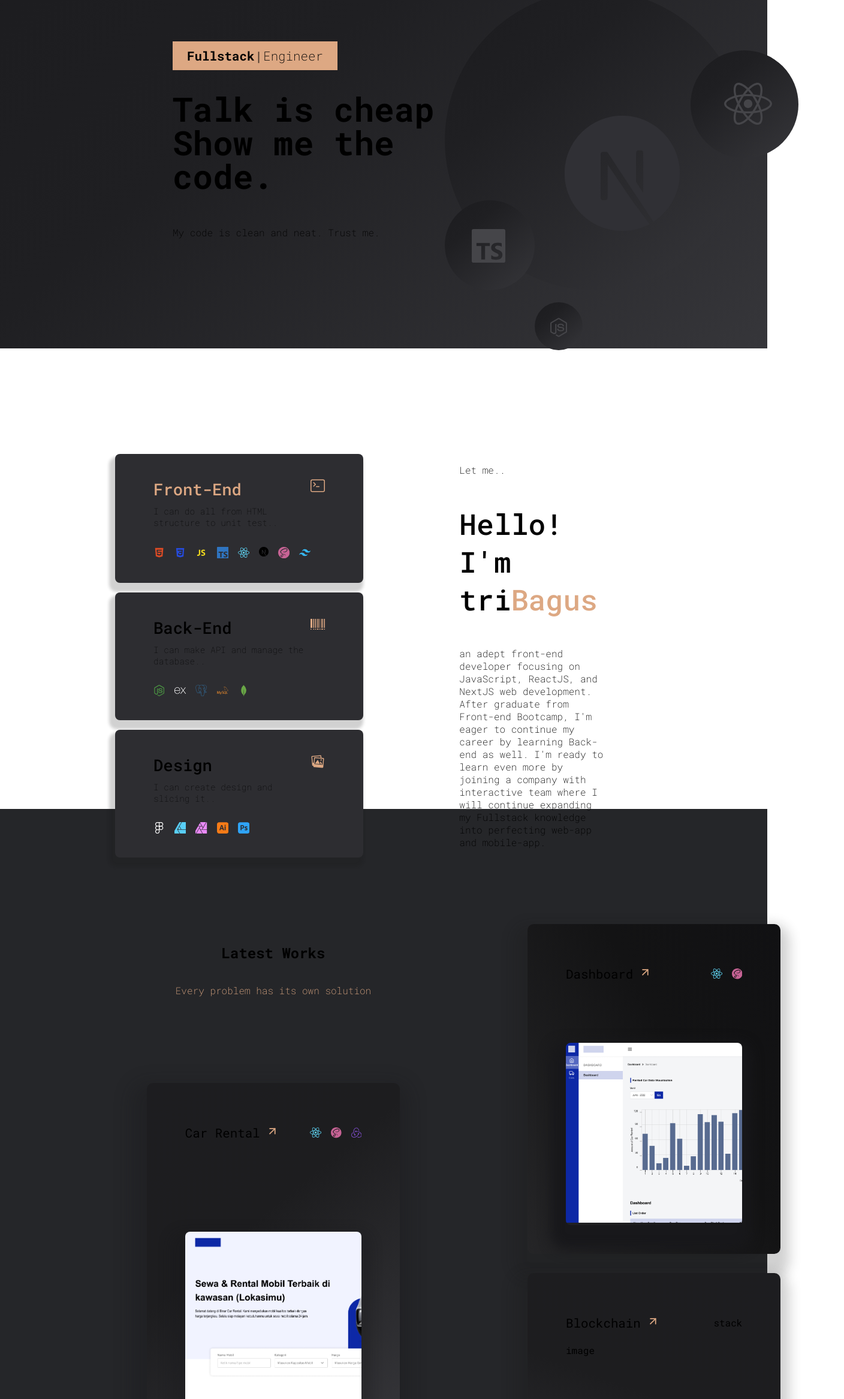
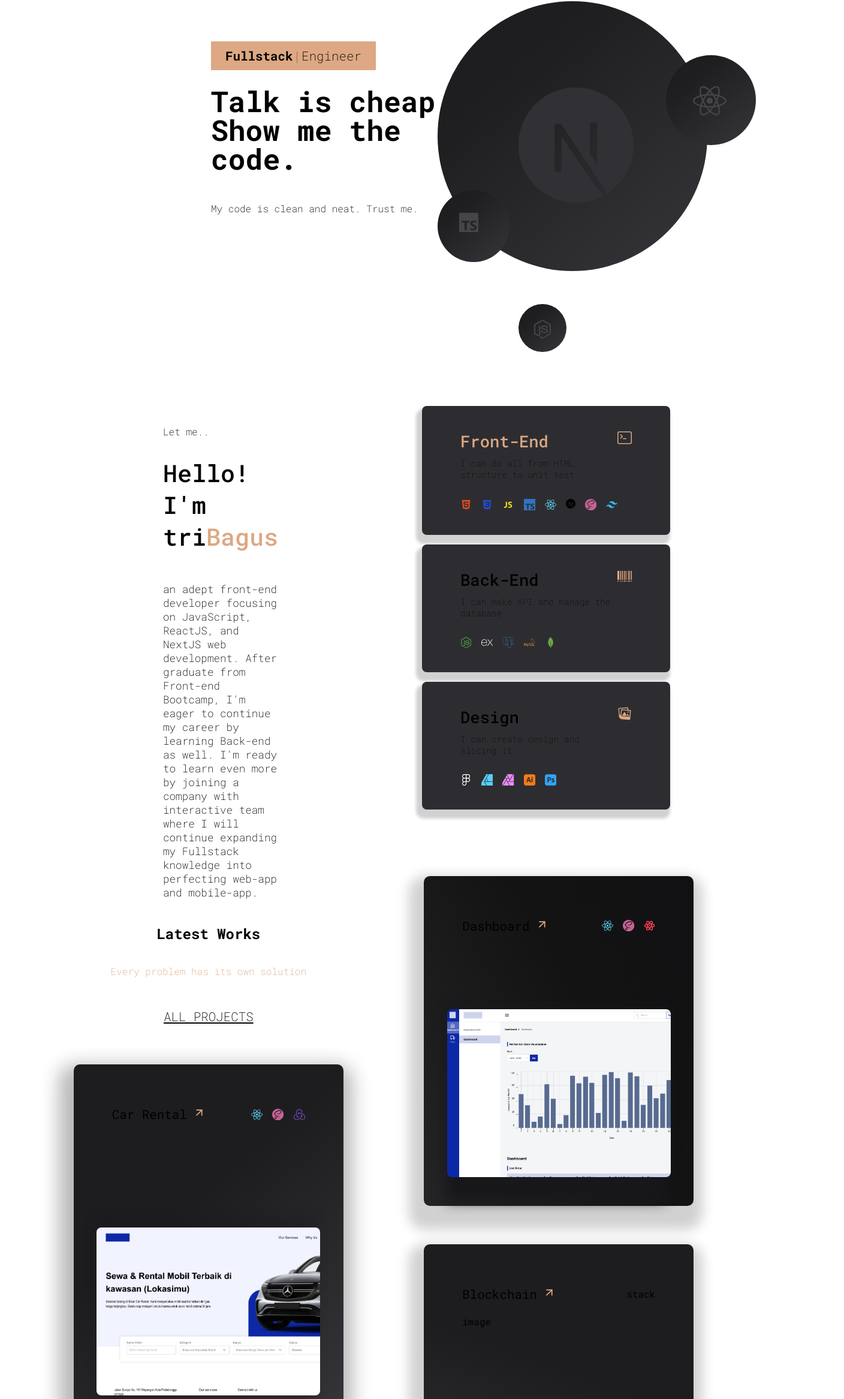
Before and after one commit to tribagusu/tribagus-website, a Next.js app: page / in a window 1280 px wide. Shown: the part 219-2552 px from the top of the page at 60% size, 1408 px wide, since content can reach past the window. Built offline with nearby package versions, Linux system fonts and the light colour scheme.

Commit message:
responsive tab

```diff
--- a/components/About.tsx
+++ b/components/About.tsx
@@ -27,6 +27,21 @@ const About = () => {
   return (
     <main className={styles.about} id="about">
       <section className={styles.container}>
+        <aside className={styles.profile}>
+          <small>Let me..</small>
+          <h1>
+            Hello! <br /> I&apos;m tri<span>Bagus</span>
+          </h1>
+
+          <p>
+            an adept front-end developer focusing on JavaScript, ReactJS, and
+            NextJS web development. After graduate from Front-end Bootcamp,
+            I&apos;m eager to continue my career by learning Back-end as well.
+            I&apos;m ready to learn even more by joining a company with
+            interactive team where I will continue expanding my Fullstack
+            knowledge into perfecting web-app and mobile-app.
+          </p>
+        </aside>
         <aside className={styles.skills}>
           <article className={styles.skill}>
             <div className={styles.content}>
@@ -116,21 +131,6 @@ const About = () => {
             </div>
           </article>
         </aside>
-        <aside className={styles.profile}>
-          <p>Let me..</p>
-          <h1>
-            Hello! <br /> I&apos;m tri<span>Bagus</span>
-          </h1>
-
-          <p>
-            an adept front-end developer focusing on JavaScript, ReactJS, and
-            NextJS web development. After graduate from Front-end Bootcamp,
-            I&apos;m eager to continue my career by learning Back-end as well.
-            I&apos;m ready to learn even more by joining a company with
-            interactive team where I will continue expanding my Fullstack
-            knowledge into perfecting web-app and mobile-app.
-          </p>
-        </aside>
       </section>
     </main>
   )
--- a/components/Hero.tsx
+++ b/components/Hero.tsx
@@ -24,19 +24,19 @@ const Hero = () => {
             <SiNextdotjs />
           </span>
           <div className={styles.circle1}>
-            <div>
+            <span>
               <FaReact />
-            </div>
+            </span>
           </div>
           <div className={styles.circle2}>
-            <div>
+            <span>
               <SiTypescript />
-            </div>
+            </span>
           </div>
           <div className={styles.circle3}>
-            <div>
+            <span>
               <FaNodeJs />
-            </div>
+            </span>
           </div>
         </div>
       </section>
--- a/components/Works.tsx
+++ b/components/Works.tsx
@@ -3,7 +3,7 @@ import Image from "next/image"
 import { FaReact } from "react-icons/fa"
 import { SiSass, SiRedux } from "react-icons/si"
 import { FiArrowUpRight } from "react-icons/fi"
-
+import { TbBrandReactNative } from "react-icons/tb"
 import styles from "../styles/Works.module.scss"
 
 const Works = () => {
@@ -13,6 +13,9 @@ const Works = () => {
         <article className={styles.left}>
           <h2>Latest Works</h2>
           <p>Every problem has its own solution</p>
+          <Link href="/#works" className={styles.allProjects}>
+            <h5>ALL PROJECTS</h5>
+          </Link>
           <div className={styles.card1}>
             <div className={styles.title}>
               <Link
@@ -39,16 +42,15 @@ const Works = () => {
             </div>
             <div className={styles.image}>
               <Image
+                className={styles.imageContent}
                 src={"/rental.png"}
-                width={400}
-                height={300}
+                width={380}
+                height={280}
                 alt="rental"
+                style={{ borderRadius: "8px" }}
               />
             </div>
           </div>
-          <Link href="/#works" className={styles.projects}>
-            <h5>ALL PROJECTS</h5>
-          </Link>
         </article>
         <article className={styles.right}>
           <div className={styles.card2}>
@@ -70,14 +72,18 @@ const Works = () => {
                 <div className={styles.sass}>
                   <SiSass />
                 </div>
+                <div className={styles.query}>
+                  <TbBrandReactNative />
+                </div>
               </div>
             </div>
             <div className={styles.image}>
               <Image
                 src={"/dashboard.png"}
-                width={400}
-                height={300}
                 alt="dashboard"
+                width={380}
+                height={280}
+                style={{ borderRadius: "8px" }}
               />
             </div>
           </div>
--- a/package.json
+++ b/package.json
@@ -13,6 +13,7 @@
     "react": "18.2.0",
     "react-dom": "18.2.0",
     "react-icons": "^4.6.0",
+    "sharp": "^0.31.2",
     "typewriter-effect": "^2.19.0"
   },
   "devDependencies": {
--- a/styles/About.module.scss
+++ b/styles/About.module.scss
@@ -1,6 +1,9 @@
 @import "mixin";
+@import "breakpoints";
 
 .about {
+  display: flex;
+  justify-content: center;
   height: 90vh;
   padding-top: 10rem;
   margin: 1rem 0;
@@ -9,11 +12,34 @@
     display: grid;
     grid-template-columns: 1fr 1fr;
     gap: 10rem;
-    margin: auto;
+    .profile {
+      display: flex;
+      flex-direction: column;
+      padding-right: 5rem;
+      margin-top: 2rem;
+      margin-left: 5rem;
+      small {
+        font-weight: 200;
+        font-size: 1rem;
+      }
+      p {
+        font-weight: 200;
+        font-size: 1.1rem;
+      }
+      h1 {
+        font-size: 2.5rem;
+        font-weight: 500;
+        margin: 2rem 0;
+        span {
+          color: #dda883;
+        }
+      }
+    }
     .skills {
       display: flex;
       flex-direction: column;
       gap: 1rem;
+      margin-right: 5rem;
       .skill {
         display: flex;
         justify-content: space-between;
@@ -101,20 +127,45 @@
         }
       }
     }
-    .profile {
+  }
+}
+
+//_ breakpoints
+@include xl {
+  .about {
+    .container {
+      gap: 5rem;
+      .skills {
+        margin-right: 0;
+      }
+      .profile {
+        margin-left: 0;
+        padding-right: 0;
+      }
+    }
+  }
+}
+
+@include lg {
+  .about {
+    .container {
+      width: 80%;
+      gap: 3rem;
+    }
+  }
+}
+
+@include md {
+  .about {
+    padding-top: 0;
+    margin-bottom: 5rem;
+    .container {
       display: flex;
       flex-direction: column;
-      width: 90%;
-      padding-right: 3rem;
-      p {
-        font-weight: 200;
-      }
-      h1 {
-        font-size: 3rem;
-        font-weight: 500;
-        margin: 2rem 0;
-        span {
-          color: #dda883;
+      .profile {
+        align-items: center;
+        h1 {
+          text-align: center;
         }
       }
     }
--- a/styles/Footer.module.scss
+++ b/styles/Footer.module.scss
@@ -1,29 +1,29 @@
+@import "breakpoints";
+
 .footer {
-  height: 3rem;
+  display: flex;
+  justify-content: center;
   .container {
     width: 70%;
-    display: grid;
-    grid-template-columns: 60% 40%;
-    gap: 10rem;
+    display: flex;
+    justify-content: center;
+    gap: 15%;
     padding-bottom: 5rem;
-    margin: auto;
     border-top: 1px solid #38393d;
-
     .left {
       display: flex;
       flex-direction: column;
-      margin-left: 4rem;
       h1 {
-        width: 70%;
-        font-size: 1.7rem;
+        font-size: 1.2rem;
         font-weight: 200;
+        margin-top: 2rem;
       }
       .copyright {
         display: flex;
         align-items: center;
         gap: 3rem;
         h4 {
-          font-size: 1.3rem;
+          font-size: 1rem;
           font-weight: 100;
         }
         small {
@@ -34,9 +34,7 @@
     .right {
       display: flex;
       flex-direction: column;
-      p {
-        margin-top: 2rem;
-      }
+      margin-top: 3rem;
       h3 {
         font-size: 1rem;
         font-weight: 100;
@@ -49,9 +47,6 @@
       }
       .links {
         display: flex;
-        flex-direction: column;
-        align-items: flex-start;
-        justify-content: center;
         gap: 1rem;
         margin-top: 1rem;
         p {
@@ -63,3 +58,24 @@
     }
   }
 }
+//_ breakpoints
+@include xl {
+  .container {
+    width: 100%;
+    .left {
+      margin-left: 0;
+    }
+    .right {
+      margin-right: 0;
+    }
+  }
+}
+
+@include md {
+  .footer {
+    .container {
+      flex-direction: column;
+      padding-right: 5rem;
+    }
+  }
+}
--- a/styles/Header.module.scss
+++ b/styles/Header.module.scss
@@ -1,9 +1,11 @@
+@import "breakpoints";
+
 .header {
+  display: flex;
+  justify-content: center;
   position: fixed;
-  top: 0;
-  left: 0;
   z-index: 9;
-  width: 100vw;
+  width: 100%;
   height: 90px;
   padding: 1rem 0;
   backdrop-filter: blur(1rem);
@@ -12,9 +14,6 @@
     display: flex;
     align-items: center;
     justify-content: space-between;
-    position: absolute;
-    z-index: 11;
-    left: 13%;
     width: 70%;
     padding: 10px 20px;
     .logoNavbar {
@@ -134,3 +133,51 @@
     }
   }
 }
+
+//_ breakpoints
+@include xl {
+  .header {
+    .container {
+      width: 85%;
+      .logoNavbar {
+        .navbar {
+          gap: 1rem;
+        }
+      }
+    }
+  }
+}
+
+@include lg {
+  .header {
+    .container {
+      width: 90%;
+      .logoNavbar {
+        .navbar {
+          gap: 0;
+        }
+      }
+    }
+  }
+}
+
+@include md {
+  .header {
+    .container {
+      justify-content: flex-start;
+      .logoNavbar {
+        .navbar {
+          display: none;
+        }
+      }
+      .contact {
+        .github {
+          display: none;
+        }
+        .linkedin {
+          display: none;
+        }
+      }
+    }
+  }
+}
--- a/styles/Hero.module.scss
+++ b/styles/Hero.module.scss
@@ -1,39 +1,22 @@
+@import "breakpoints";
+
 .hero {
-  height: 100vh;
-  // margin-top: 6rem;
+  display: flex;
+  justify-content: center;
+  height: 90vh;
   padding-top: 6rem;
-  background: rgb(19, 19, 22);
-  background: linear-gradient(
-    140deg,
-    rgb(28, 28, 31) 0%,
-    rgb(31, 31, 34) 40%,
-    rgb(54, 54, 58) 100%
-  );
   .container {
     display: grid;
-    margin: auto;
     grid-template-columns: 60% 40%;
-    width: 80%;
+    width: 70%;
+    position: relative;
     .content {
       margin-top: 12rem;
       margin-left: 10rem;
       display: flex;
       flex-direction: column;
-      // .title {
-      //   display: flex;
-      //   background: #dda883;
-      //   width: 270px;
-      //   height: 50px;
-      //   margin-bottom: -20px;
-      //   p {
-      //     margin: auto;
-      //     font-size: 1.2rem;
-      //     color: black;
-      //     font-weight: 500;
-      //   }
-      // }
       h1 {
-        font-size: 3.5rem;
+        font-size: 3rem;
         line-height: 1;
       }
       p {
@@ -45,8 +28,8 @@
       position: relative;
       right: 0;
       top: 20%;
-      width: 500px;
-      height: 500px;
+      width: 450px;
+      height: 450px;
       border-radius: 50%;
       background: rgb(19, 19, 22);
       background: linear-gradient(
@@ -59,39 +42,13 @@
         position: absolute;
         font-size: 12rem;
         color: #303035;
-        left: 40%;
-        top: 40%;
+        left: 30%;
+        top: 30%;
       }
       .circle1 {
         position: absolute;
         right: -18%;
         top: 20%;
-        width: 180px;
-        height: 180px;
-        border-radius: 50%;
-        transition: transform 0.2s;
-        background: rgb(19, 19, 22);
-        background: linear-gradient(
-          140deg,
-          rgb(28, 28, 31) 0%,
-          rgb(31, 31, 34) 30%,
-          rgb(54, 54, 58) 100%
-        );
-        div {
-          position: absolute;
-          color: #454549;
-          font-size: 5rem;
-          left: 31%;
-          top: 25%;
-        }
-      }
-      .circle1:hover {
-        transform: scale(1.05);
-      }
-      .circle2 {
-        position: absolute;
-        left: 0;
-        top: 70%;
         width: 150px;
         height: 150px;
         border-radius: 50%;
@@ -103,12 +60,32 @@
           rgb(31, 31, 34) 30%,
           rgb(54, 54, 58) 100%
         );
-        div {
-          position: absolute;
+        span {
           color: #454549;
           font-size: 3.5rem;
-          left: 30%;
-          top: 30%;
+        }
+      }
+      .circle1:hover {
+        transform: scale(1.05);
+      }
+      .circle2 {
+        position: absolute;
+        left: 0;
+        top: 70%;
+        width: 120px;
+        height: 120px;
+        border-radius: 50%;
+        transition: transform 0.2s;
+        background: rgb(19, 19, 22);
+        background: linear-gradient(
+          140deg,
+          rgb(28, 28, 31) 0%,
+          rgb(31, 31, 34) 30%,
+          rgb(54, 54, 58) 100%
+        );
+        span {
+          color: #454549;
+          font-size: 2rem;
         }
       }
       .circle2:hover {
@@ -117,7 +94,7 @@
       .circle3 {
         position: absolute;
         left: 30%;
-        bottom: -20%;
+        bottom: -30%;
         width: 80px;
         height: 80px;
         transition: transform 0.2s;
@@ -129,12 +106,9 @@
           rgb(31, 31, 34) 30%,
           rgb(54, 54, 58) 100%
         );
-        div {
-          position: absolute;
+        span {
           color: #454549;
           font-size: 2rem;
-          left: 30%;
-          top: 30%;
         }
       }
       .circle3:hover {
@@ -143,3 +117,59 @@
     }
   }
 }
+
+//_ Breakpoints
+@include xl {
+  .hero {
+    height: 80vh;
+    .container {
+      grid-template-columns: 60% 40%;
+      width: 90%;
+      .content {
+        margin-left: 7rem;
+      }
+      .bigCircle {
+        height: 350px;
+        width: 350px;
+      }
+    }
+  }
+}
+
+@include lg {
+  .hero {
+    height: 85vh;
+    .container {
+      .content {
+        margin-left: 5rem;
+      }
+      .bigCircle {
+        margin-top: 1rem;
+        height: 300px;
+        width: 300px;
+        span {
+          font-size: 10rem;
+        }
+      }
+    }
+  }
+}
+
+@include md {
+  .hero {
+    height: 100vh;
+    .container {
+      grid-template-columns: 1fr;
+      .content {
+        margin-left: 0;
+        align-items: center;
+        h1 {
+          text-align: center;
+        }
+      }
+      .bigCircle {
+        display: none;
+      }
+    }
+  }
+}
--- a/styles/Works.module.scss
+++ b/styles/Works.module.scss
@@ -1,48 +1,56 @@
+@import "mixin";
+@import "breakpoints";
+
 .works {
-  //   height: 100vh;
-  background-color: #252629;
+  display: flex;
+  justify-content: center;
+  align-items: center;
   padding: 10rem 0;
   margin: 2rem 0;
   .container {
     width: 70%;
-    display: grid;
-    grid-template-columns: 1fr 1fr;
-    gap: 10rem;
-    margin: auto;
+    display: flex;
+    justify-content: center;
+    gap: 15%;
     .stack {
       display: flex;
       align-items: center;
       gap: 1rem;
       .react {
-        display: flex;
-        align-items: center;
-        font-size: 1.2rem;
-        color: #5ed3f3;
+        @include stack(#5ed3f3);
       }
       .sass {
-        display: flex;
-        align-items: center;
-        font-size: 1.1rem;
-        color: #c76395;
+        @include stack(#c76395);
       }
       .redux {
-        display: flex;
-        align-items: center;
-        font-size: 1.1rem;
-        color: #7749bd;
+        @include stack(#7749bd);
+      }
+      .query {
+        @include stack(#f73f51);
       }
     }
     .left {
       display: flex;
       flex-direction: column;
       align-items: center;
+      margin-left: 3rem;
+      margin-top: 3rem;
       h2 {
         margin-top: 4rem;
       }
       p {
         font-weight: 200;
-        margin-bottom: 7rem;
         color: #dda883;
+      }
+      .allProjects {
+        h5 {
+          font-size: 1.3rem;
+          font-weight: 200;
+          text-decoration: underline;
+        }
+        h5:hover {
+          font-weight: 300;
+        }
       }
       .card1 {
         display: flex;
@@ -57,7 +65,7 @@
         );
         box-shadow: -5px 20px 30px 20px rgba($color: #18181b, $alpha: 0.3);
         border-radius: 10px;
-        width: 80%;
+        width: 450px;
         height: 600px;
         padding: 3rem 4rem;
         margin: 2rem 0;
@@ -81,7 +89,7 @@
           .carRental:hover {
             gap: 13px;
             h3 {
-              opacity: 0.8;
+              opacity: 0.6;
             }
             span {
               font-weight: 500;
@@ -90,29 +98,18 @@
           }
         }
         .image {
-          overflow: hidden;
-          border-radius: 8px;
-          box-shadow: -5px 20px 20px 20px rgba($color: #18181b, $alpha: 0.3);
+          display: flex;
+          justify-content: center;
+          box-shadow: -5px 5px 20px 20px rgba($color: #18181b, $alpha: 0.3);
         }
-      }
-      .projects {
-        margin-top: 3rem;
-        h5 {
-          font-size: 1.5rem;
-          font-weight: 400;
-          text-decoration: underline;
-          color: #dda883;
-        }
-        h5:hover {
-          font-weight: 500;
-        }
-      }
-      small {
-        width: 70%;
-        font-weight: 100;
       }
     }
     .right {
+      display: flex;
+      flex-direction: column;
+      align-items: center;
+      justify-content: center;
+      margin-right: 3rem;
       .card2 {
         display: flex;
         flex-direction: column;
@@ -126,7 +123,7 @@
         );
         box-shadow: -5px 20px 20px 20px rgba($color: #18181b, $alpha: 0.2);
         border-radius: 10px;
-        width: 80%;
+        width: 450px;
         height: 550px;
         padding: 3rem 4rem;
         margin: 2rem 0;
@@ -150,7 +147,7 @@
           .dashboard:hover {
             gap: 13px;
             h3 {
-              opacity: 0.8;
+              opacity: 0.6;
             }
             span {
               font-weight: 500;
@@ -159,8 +156,8 @@
           }
         }
         .image {
-          overflow: hidden;
-          border-radius: 8px;
+          display: flex;
+          justify-content: center;
           box-shadow: -5px 20px 20px 20px rgba($color: #18181b, $alpha: 1);
         }
       }
@@ -174,7 +171,7 @@
         );
         box-shadow: -5px 20px 20px 20px rgba($color: #18181b, $alpha: 0.2);
         border-radius: 10px;
-        width: 80%;
+        width: 450px;
         height: 550px;
         padding: 3rem 4rem;
         margin: 2rem 0;
@@ -198,7 +195,7 @@
           .blockchain:hover {
             gap: 13px;
             h3 {
-              opacity: 0.8;
+              opacity: 0.6;
             }
             span {
               font-weight: 500;
@@ -210,3 +207,34 @@
     }
   }
 }
+
+//_ breakpoints
+@include xl {
+  .works {
+    .container {
+      gap: 5%;
+    }
+  }
+}
+
+@include lg {
+  .works {
+    .container {
+      flex-direction: column;
+      .left {
+        margin-left: 0;
+      }
+      .right {
+        margin-right: 0;
+      }
+    }
+  }
+}
+
+@include md {
+  .works {
+    margin-top: 15rem;
+    .container {
+    }
+  }
+}
--- /dev/null
+++ b/styles/_breakpoints.scss
@@ -0,0 +1,27 @@
+$breakpoints: (
+  "xl": 1200px,
+  "lg": 960px,
+  "md": 720px,
+  "sm": 480px,
+);
+
+@mixin xl {
+  @media (max-width: map-get($breakpoints, "xl")) {
+    @content;
+  }
+}
+@mixin lg {
+  @media (max-width: map-get($breakpoints, "lg")) {
+    @content;
+  }
+}
+@mixin md {
+  @media (max-width: map-get($breakpoints, "md")) {
+    @content;
+  }
+}
+@mixin sm {
+  @media (max-width: map-get($breakpoints, "sm")) {
+    @content;
+  }
+}
```
Also changed, not shown: components/layout/Footer.tsx (+3 -4 lines), 1 other file (tests, documents, lock files or other folders).
